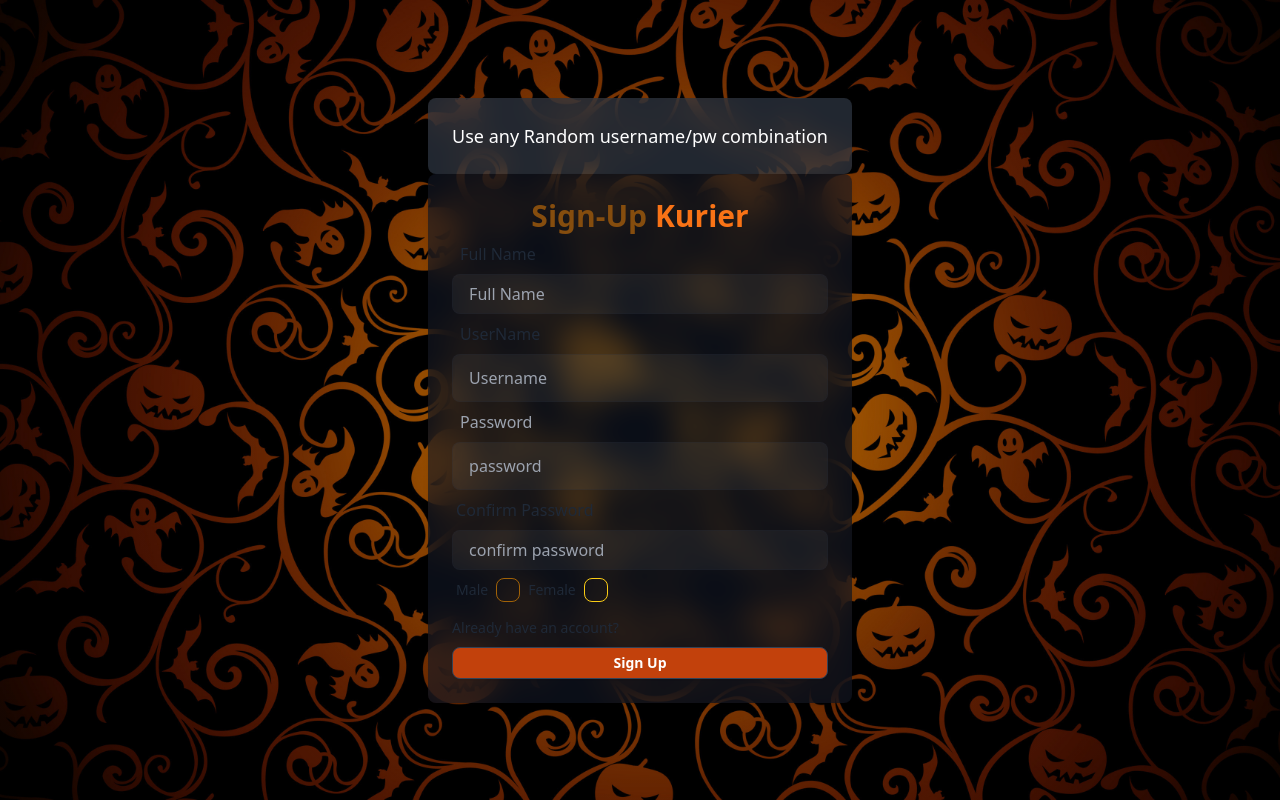
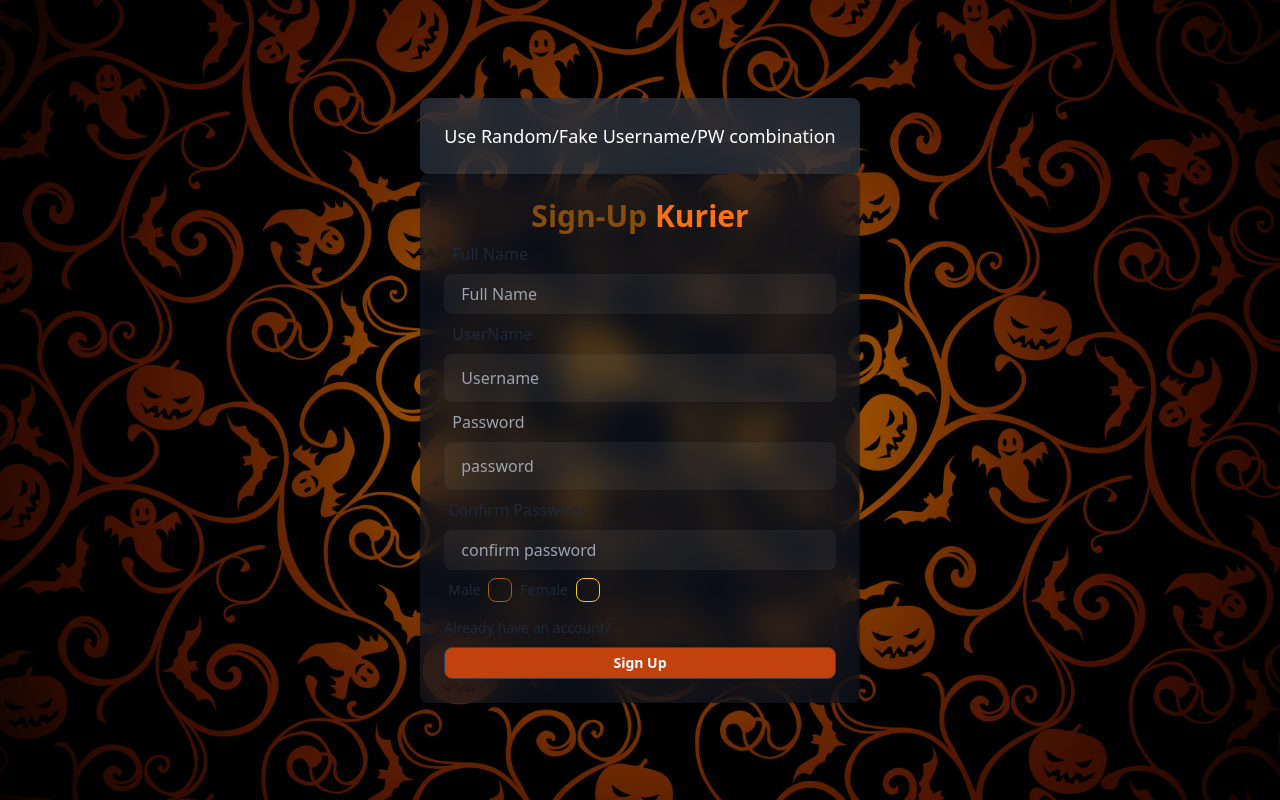
Before and after one commit to Aryan-1121/Kurier, a React (Vite) app in the folder frontend/: page /signup in a window 1280 px wide. Built offline with nearby package versions, Linux system fonts and the light colour scheme.

Commit message:
more concised message on ui

```diff
--- a/frontend/src/pages/signup/SignUp.jsx
+++ b/frontend/src/pages/signup/SignUp.jsx
@@ -35,7 +35,7 @@ const SignUp = () => {
   return (
     <div className='flex flex-col items-center justify-center min-w-96 mx-auto'>
       <div className='w-full p-6 rounded-lg shadow-md bg-gray-700 bg-clip-padding backdrop-filter backdrop-blur-lg bg-opacity-60'>
-        <span className='text-white text-lg' >Use any Random username/pw combination</span>
+        <span className='text-white text-lg' >Use Random/Fake Username/PW combination</span>
       </div>
       <div className='w-full p-6 rounded-lg shadow-md bg-gray-900 bg-clip-padding backdrop-filter backdrop-blur-lg bg-opacity-60'>
         <h1 className='text-3xl font-semibold text-center text-gray-300'>
```
